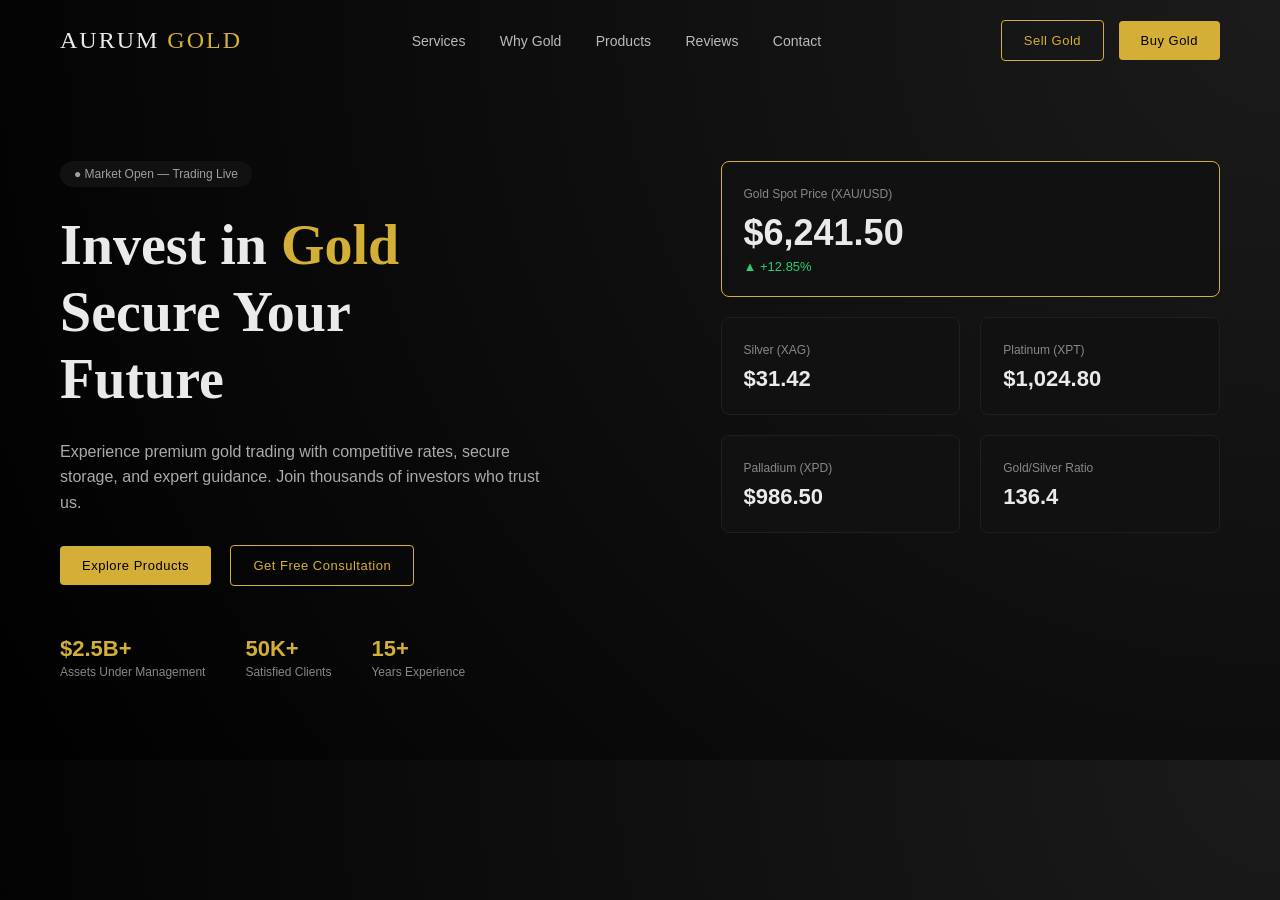
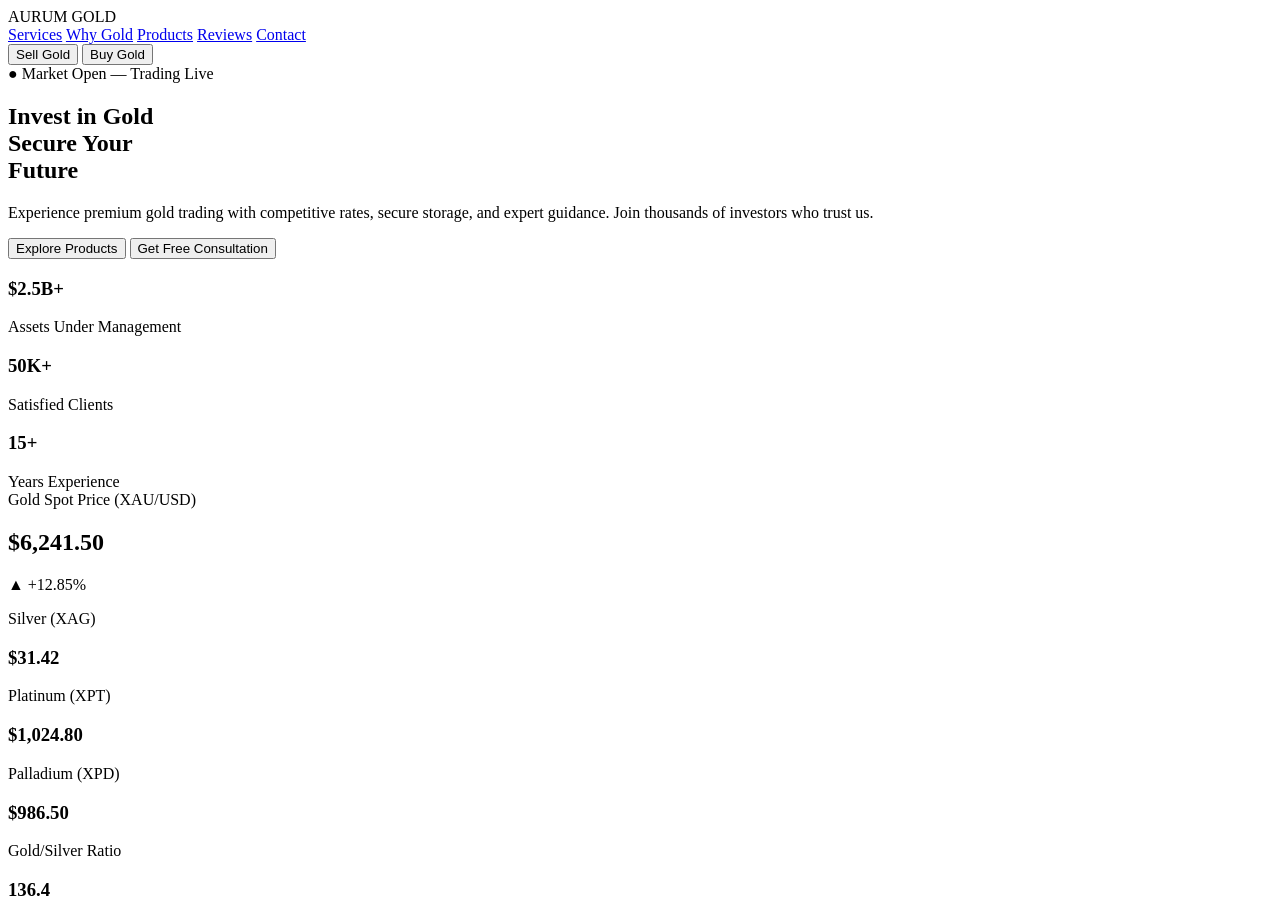

large file

--- a/style.css
+++ b/style.css
@@ -1,169 +1,3 @@
-* {
-    margin: 0;
-    padding: 0;
-    box-sizing: border-box;
-}
-
-body {
-    font-family: 'Inter', sans-serif;
-    background: radial-gradient(circle at top right, #1b1b1b, #000);
-    color: #eaeaea;
-}
-
-/* NAVBAR */
-.navbar {
-    display: flex;
-    justify-content: space-between;
-    align-items: center;
-    padding: 20px 60px;
-}
-
-.logo {
-    font-family: 'Playfair Display', serif;
-    font-size: 24px;
-    letter-spacing: 2px;
-}
-
-.logo span {
-    color: #d4af37;
-}
-
-nav a {
-    margin: 0 15px;
-    text-decoration: none;
-    color: #bbb;
-    font-size: 14px;
-}
-
-nav a:hover {
-    color: #d4af37;
-}
-
-.nav-buttons button {
-    margin-left: 10px;
-}
-
-/* BUTTONS */
-button {
-    padding: 12px 22px;
-    border-radius: 4px;
-    cursor: pointer;
-    font-size: 13px;
-    letter-spacing: 0.5px;
-}
-
-.filled {
-    background: #d4af37;
-    color: #000;
-    border: none;
-}
-
-.outline {
-    background: transparent;
-    color: #d4af37;
-    border: 1px solid #d4af37;
-}
-
-/* HERO */
-.hero {
-    display: grid;
-    grid-template-columns: 1.1fr 0.9fr;
-    gap: 50px;
-    padding: 80px 60px;
-}
-
-/* LEFT */
-.hero-left .badge {
-    display: inline-block;
-    background: #111;
-    color: #9f9f9f;
-    padding: 6px 14px;
-    font-size: 12px;
-    border-radius: 20px;
-    margin-bottom: 25px;
-}
-
-.hero-left h1 {
-    font-family: 'Playfair Display', serif;
-    font-size: 56px;
-    line-height: 1.2;
-    margin-bottom: 25px;
-}
-
-.hero-left h1 span {
-    color: #d4af37;
-}
-
-.hero-left p {
-    color: #aaa;
-    max-width: 480px;
-    line-height: 1.6;
-    margin-bottom: 30px;
-}
-
-.hero-buttons button {
-    margin-right: 15px;
-}
-
-/* STATS */
-.stats {
-    display: flex;
-    gap: 40px;
-    margin-top: 50px;
-}
-
-.stats h3 {
-    color: #d4af37;
-    font-size: 22px;
-}
-
-.stats span {
-    font-size: 12px;
-    color: #888;
-}
-
-/* RIGHT */
-.hero-right {
-    display: flex;
-    flex-direction: column;
-    gap: 20px;
-}
-
-.price-card {
-    background: #111;
-    padding: 22px;
-    border-radius: 8px;
-    border: 1px solid #1f1f1f;
-}
-
-.price-card span {
-    font-size: 12px;
-    color: #888;
-}
-
-.price-card h2 {
-    font-size: 36px;
-    margin-top: 10px;
-}
-
-.price-card h3 {
-    font-size: 22px;
-    margin-top: 8px;
-}
-
-.price-card.main {
-    border: 1px solid #d4af37;
-}
-
-.positive {
-    color: #2ecc71;
-    font-size: 13px;
-    margin-top: 5px;
-}
-
-/* GRID */
-.price-grid {
-    display: grid;
-    grid-template-columns: repeat(2, 1fr);
-    gap: 20px;
-}
+version https://git-lfs.github.com/spec/v1
+oid sha256:c[number redacted]ff08a9ab0dda[number redacted]dee9c98ad33e3bf362fe422a8a9a9d2359
+size 2590
